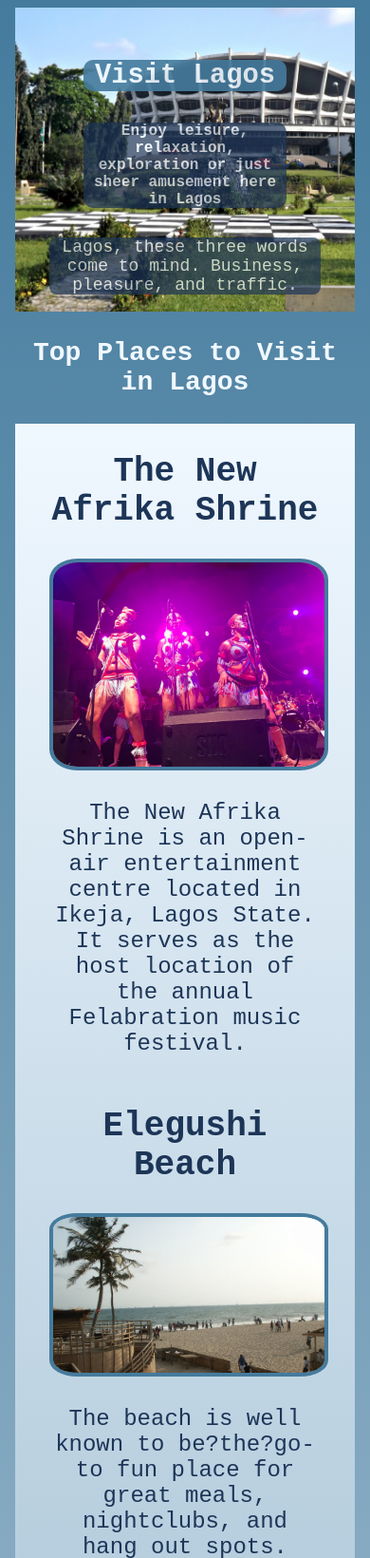
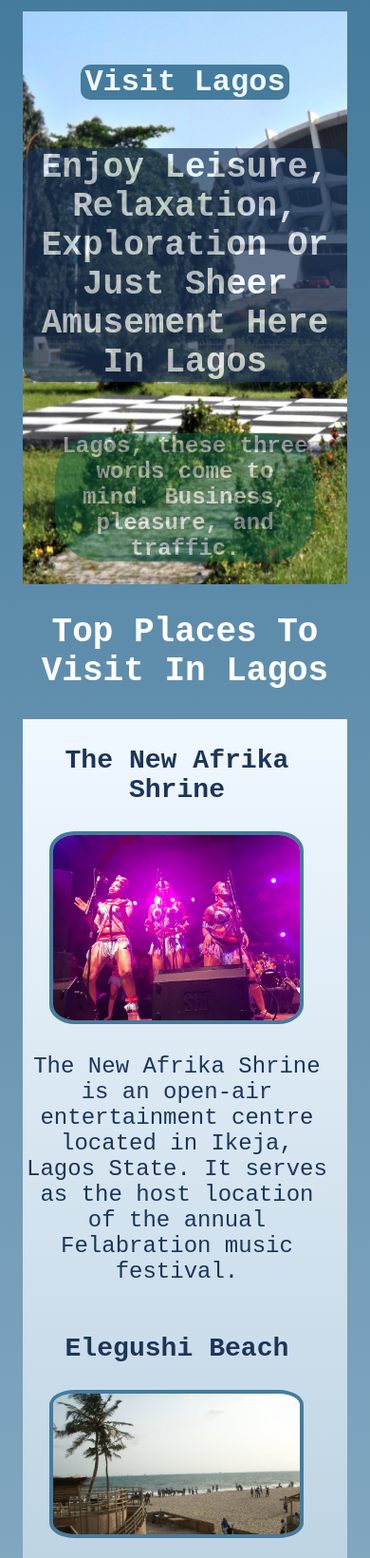
Before and after one commit to adexoludare/Hometown-solo-project, a plain HTML site: page index.html in a window 390 px wide. Shown: the top 1640 px of the page at 95% size. Drawn offline with Linux system fonts and the light colour scheme.

Commit message:
Update mobile responsiveness
fix bog on mobile responsiveness

```diff
--- a/index.html
+++ b/index.html
@@ -13,30 +13,30 @@
         </div>
 
         <!-- ACTIVITIES SECTION -->
-        <h3>Top Places to Visit in Lagos</h3>
+        <h2>Top Places to Visit in Lagos</h2>
         <div class="visit-section">
             <Div class="place-visit">
-                <h2>The New Afrika Shrine</h2>
+                <h3>The New Afrika Shrine</h3>
                 <img src="images/shrine3.jpg" alt="Fela Shrine" width="250px" class="img-visit">
                 <p>The New Afrika Shrine is an open-air entertainment centre located in Ikeja, Lagos State. It serves as the host location of the annual Felabration music festival.</p>
             </Div>
             <Div class="place-visit">
-                <h2>Elegushi Beach</h2>
+                <h3>Elegushi Beach</h3>
                 <img src="images/elegushi-beach.jpg" alt="Elegushi Beach" width="250px" height="200px" class="img-visit">
                 <p> The beach is well known to be?the?go-to fun place for great meals, nightclubs, and hang out spots. This beach is the perfect spot for picnics, parties or social gatherings.</p>
             </Div>
             <Div class="place-visit">
-                <h2>Lekki Conservation Centre</h2>
+                <h3>Lekki Conservation Centre</h3>
                 <img src="images/lekki-1.jpg" alt="Lekki Conservation Centre" width="250px" height="200px" class="img-visit">
                 <p> This nature hub is run by the Nigerian conservation foundation (NCF) and If you appreciate the sight of plants and animals in their natural habitat, then this place is a must visit for you. </p>
             </Div>
             <Div class="place-visit">
-                <h2>Ikeja City Mall</h2>
+                <h3>Ikeja City Mall</h3>
                 <img src="images/ikeja-city-mall.webp" alt="Ikeja City Mall" width="250px" height="200px" class="img-visit">
                 <p> The shopping centre comprises of 100 stores with a desirable mix of retailers trading renowned quality brands. You will not only be spoilt for choice of shops and the best meals,??there are fun centres for kids to play in as well as a cinema for you to enjoy some quality movie viewing. </p>
             </Div>
             <Div class="place-visit">
-                <h2>Tarkwa Bay Beach</h2>
+                <h3>Tarkwa Bay Beach</h3>
                 <img src="images/Surfers-at-Tarkwa-Bay.jpg" alt="Tarkwa Bay Beach" width="250px" height="200px" class="img-visit">
                 <p> sheltered beach located near the Lagos Harbour. It?s a popular with swimmers and water-sports enthusiasts, also home to a welcoming resident community. You?ll love this beautiful island that far removed from the hustle and bustle of Lagos.</p>
             </Div>
--- a/styles.css
+++ b/styles.css
@@ -1,120 +1,23 @@
-/* # Breakpoints
-	For Mobile Devices – 320px — 480px
-	iPads and Tablets – 481px — 768px
-	Laptops and small screen – 769px — 1024px
-	Large screens and Desktops – 1025px — 1200px
-	TV and Extra Large Screens – 1201px and more
 
-syntax:
-
-@media (condition){
-css rules
-} */
 body{
     margin: 0;
-    padding: 8px 16px;
+    padding: 0.5em 1em;
     text-align: center;
     font-family: 'Courier New', Courier, monospace;
     font-size: x-large;
     background: linear-gradient( #457B9D, aliceblue);
     color:#1D3557;
 }
-/* For Mobile and small screen Devices */
-@media (max-width: 768px){
+
 #header{
     background: url("images/Header.jpg");
     background-size: cover;
-        height: 30%;
+    /* height: 30%; */
     padding-top: 10%;
     display: flex;
     flex-direction: column;
     align-items: center;
-        margin: 0px;
-    }
-    .hero{
-        color:aliceblue;
-        background: #457B9D;
-        width: 60%;
-        border-radius: 10px;
-        font-family: 'Courier New', Courier, monospace;
-        font-size: larger;
-        opacity: 90%;
-    }
-
-    .hero2{
-        color: aliceblue;
-        background: #1D3557;
-        width: 60%;
-        font-size: medium;
-        border-radius: 10px;
-        opacity: 70%;
-
-    }
-
-    .her-p{
-        color:aliceblue;
-        background-color: #1D3557;
-        width: 80%;
-        font-size: large;
-        border-radius: 8px;
-        opacity: 70%;
-    }
-
-    h3{
-        color: aliceblue;
-    }
-
-    .visit-section{
-        background: linear-gradient( aliceblue, #457B9D);
-        display: flex;
-        justify-content:space-around;
-        flex-wrap: wrap;
-    }
-
-    .img-visit{
-        width: 100%;
-        height: auto;
-        border: solid 4px #457B9D;
-        border-radius: 10%;
-    }
-
-    .img-visit:hover{
-        border: solid 8px #254b63;
-    }
-
-    .place-visit{
-        width: 80%
-    }
-
-    #y-guide{
-        width: 600px;
-        display: flex;
-        margin: 0 auto;
-        justify-content: space-around;
-    }
-    #y-guide img{
-        border-radius: 50%;
-        width: 40%;
-        height: 40%;
-        margin-top: 5%;
-    }
-    .guide{
-        color: #254b63;
-    }
-}
-
-/* Laptops and small screen – 769px — 1024px */
-@media (min-width: 769px){
-
-    #header{
-        background: url("images/Header.jpg");
-        background-size: cover;
-        height: 30%;
-        padding-top: 20%;
-        display: flex;
-        flex-direction: column;
-        align-items: center;
-        margin: 0px;
+    /* margin: 0px; */
 }
 
 .hero{
@@ -130,30 +33,34 @@
 .hero2{
     color: aliceblue;
     background: #1D3557;
-        width: 50%;
-        border-radius: 10px;
+    max-width: 800px;
+    border-radius: 0.5em;
     opacity: 70%;
-
 }
 
 .her-p{
     color:aliceblue;
-        background-color: #1D3557;;
-        width: 50%;
-        border-radius: 8px;
-        opacity: 70%;
+    background-color: #0f6340;
+    max-width: 80%;
+    border-radius: 2em;
+    font-weight: 800;
+    opacity: 50%;
 }
 
+h2{
+    color: #ffffff;
+    text-transform: capitalize;
+}
 .visit-section{
     background: linear-gradient( aliceblue, #457B9D);
-        display: flex;
-        justify-content:space-around;
-        flex-wrap: wrap;
+    display: grid;
 }
 
 .img-visit{
+    width: 80%;
+    height: fit-content;
     border: solid 4px #457B9D;
-        border-radius: 50%;
+    border-radius: 10%;
 }
 
 .img-visit:hover{
@@ -161,16 +68,42 @@
 }
 
 .place-visit{
-        width: 400px;
+    width: 95%;
 }
 
 #y-guide{
     width: 600px;
     display: flex;
+    flex-direction: column;
     margin: 0 auto;
     justify-content: space-between;
 }
 #y-guide img{
     border-radius: 10%;
 }
+
+@media (min-width:750px){
+    #header{
+        height: 70vh;
+        padding-top: 10em;
     }
+    .visit-section{
+        grid-template-columns: 1fr 1fr;
+        gap: 1em;
+    }
+    h2{
+        font-size: 2em;
+        font-weight: 900;
+    }
+    #y-guide{
+        width: 600px;
+        display: flex;
+        flex-direction: row;
+        margin: 0 auto;
+        justify-content: space-between;
+    }
+    #y-guide img{
+        border-radius: 10%;
+    }
+
+}
```
Lines whose indentation alone changed are shown as unchanged.
